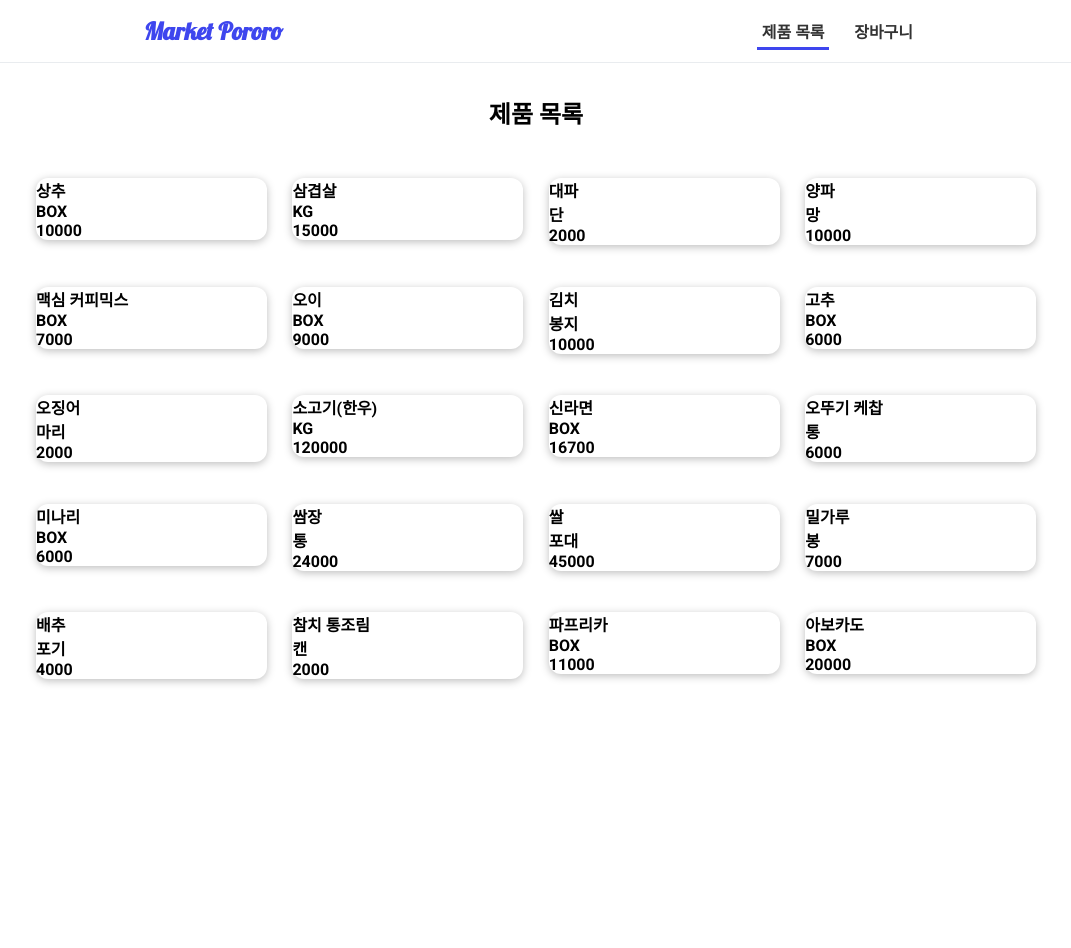
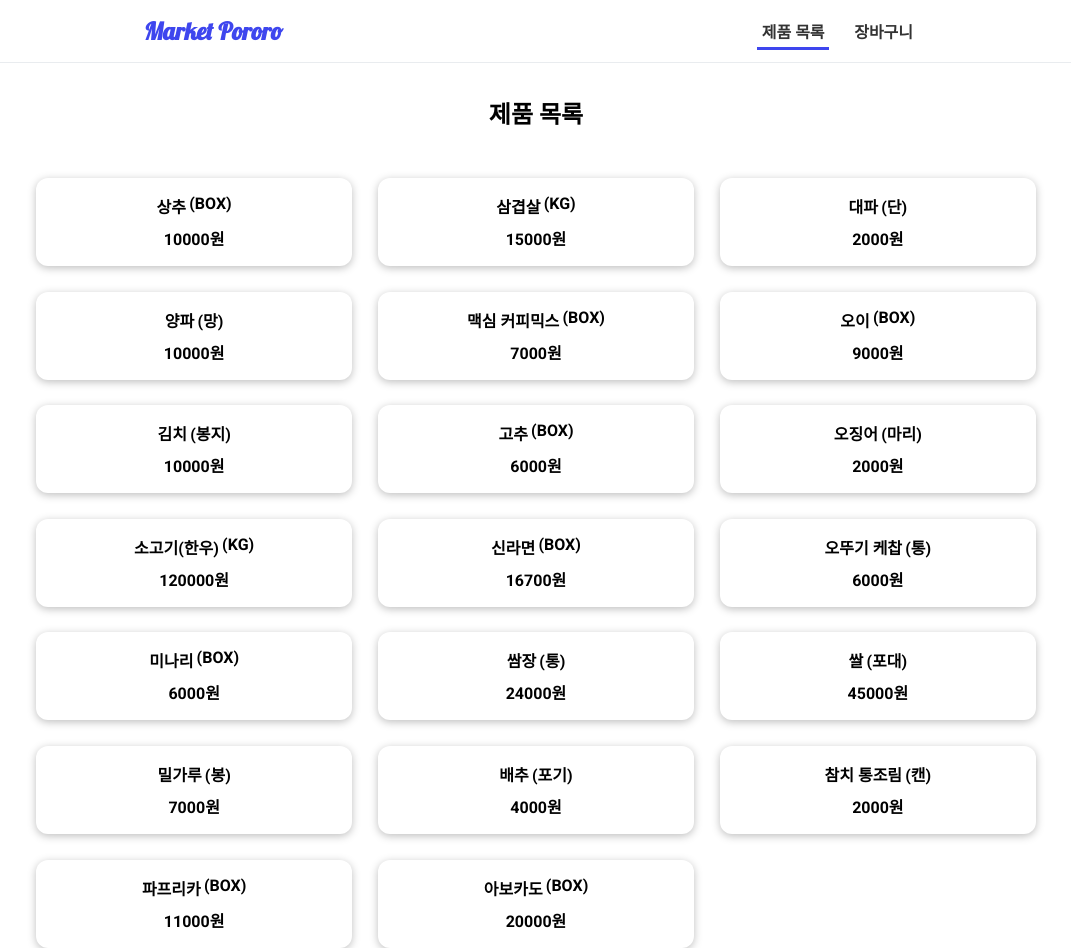
Before and after one commit to abbb1399/market-pororo, a Vue app: page /food in a window 1280 px wide. Shown: the whole page, without its empty margins (104-1175 px from the left). Before the commit the page ends 800 px from the top, so only its background shows below. Built offline with nearby package versions, Linux system fonts and the light colour scheme.

Commit message:
grid 3열로 수정

```diff
--- a/src/components/cart/CartItem.vue
+++ b/src/components/cart/CartItem.vue
@@ -69,14 +69,14 @@ export default {
     }
 
     const removeAll = () => {
-      store.commit("removeAll", { id: id.value})
+      store.commit("removeAll", { id: id.value })
     }
 
     return {
       itemAmount,
       addItem,
       removeItem,
-      removeAll
+      removeAll,
     }
   },
 }
--- a/src/components/food/FoodItem.vue
+++ b/src/components/food/FoodItem.vue
@@ -1,16 +1,18 @@
 <template>
-  <li class="food-item" @click="toCart" >
-    <base-card>
-      <h4>{{ name }}</h4>
-      <h4>{{ unitName }}</h4>
-      <h4>{{ unitPrice }}</h4>
+  <li class="food-item" @click="toCart">
+    <base-card class="food-item__card">
+      <div class="name">
+        <h4>{{ name }}</h4>
+        <h4>({{ unitName }})</h4>
+      </div>
+      <h4 class="price">{{ unitPrice }}원</h4>
     </base-card>
   </li>
 </template>
 
 <script>
 import { toRefs } from "vue"
-import {useStore} from 'vuex'
+import { useStore } from "vuex"
 
 export default {
   props: {
@@ -35,32 +37,53 @@ export default {
     const store = useStore()
     const { id, name, unitName, unitPrice } = toRefs(props)
 
-    const toCart = () =>{
+    const toCart = () => {
       const item = {
         id: id.value,
         name: name.value,
         unitName: unitName.value,
         unitPrice: unitPrice.value,
-        amount: 1
+        amount: 1,
       }
 
-      store.commit('addItem',item)
+      store.commit("addItem", item)
     }
 
-    return{
-      toCart
+    return {
+      toCart,
     }
-
   },
 }
 </script>
 
 <style lang="scss" scoped>
 .food-item {
-  display: flex;
-  flex-direction: column;
-  border-radius: 5px;
-  cursor: pointer;
-  margin-bottom: 1rem;
+  -ms-user-select: none;
+  -moz-user-select: -moz-none;
+  -khtml-user-select: none;
+  -webkit-user-select: none;
+  user-select: none;
+
+  &__card {
+    cursor: pointer;
+    padding: 1rem;
+
+    display: flex;
+    flex-direction: column;
+    align-items: center;
+
+    .name {
+      display: flex;
+      text-align: center;
+
+      h4:first-child {
+        margin-right: 0.2rem;
+      }
+    }
+
+    .price {
+      margin-top: 0.5rem;
+    }
+  }
 }
 </style>
--- a/src/components/ui/BaseCard.vue
+++ b/src/components/ui/BaseCard.vue
@@ -9,9 +9,5 @@
   border-radius: 12px;
   box-shadow: 0 2px 8px rgba(0, 0, 0, 0.26);
   background: #fff;
-
-  @include respond(phone) {
-    box-shadow: none;
-  }
 }
 </style>
--- a/src/views/Food.vue
+++ b/src/views/Food.vue
@@ -51,8 +51,8 @@ export default {
 
   &__list {
     display: grid;
-    /* dynamic columns */
-    grid-template-columns: repeat(auto-fit, minmax(13.4rem, 1fr));
+    /* grid-template-columns: repeat(auto-fit, minmax(14.5rem, 1fr)); */
+    grid-template-columns: repeat(3, 1fr);
     gap: 1.6rem;
   }
 }
```
